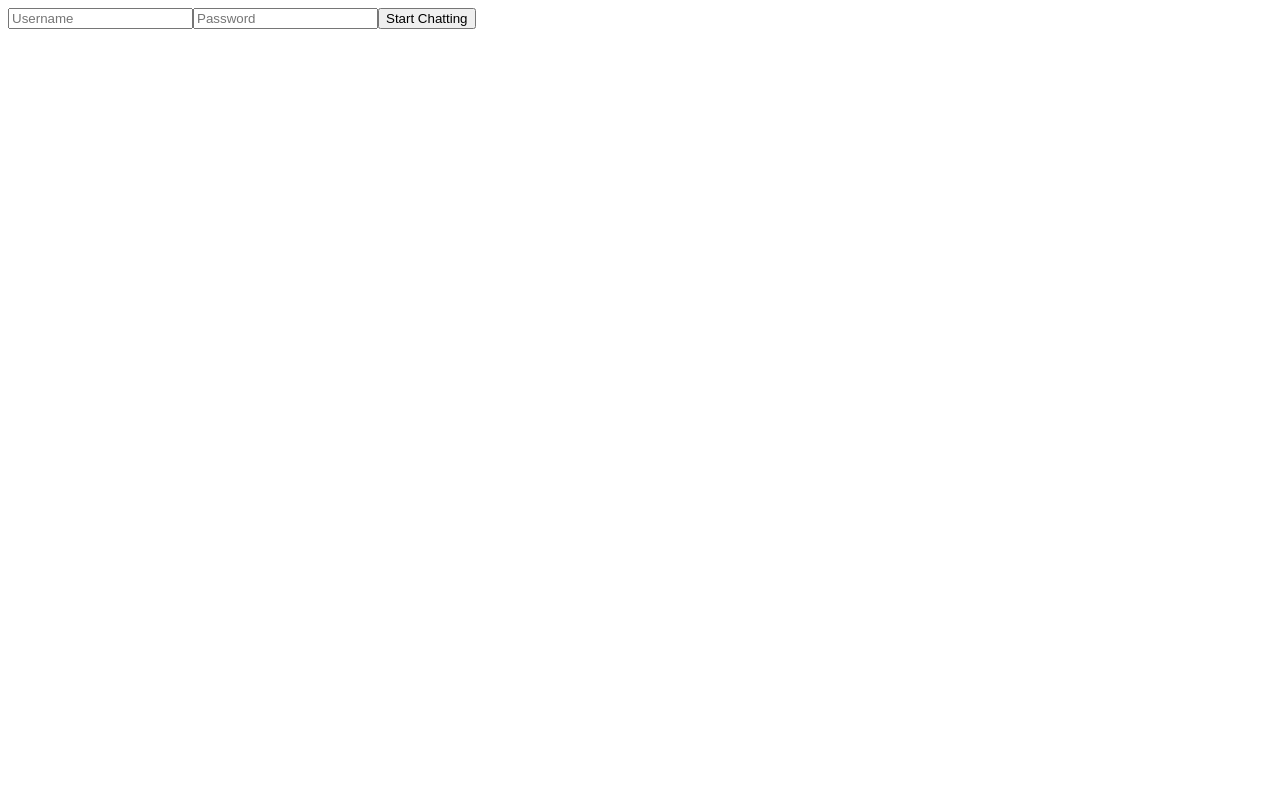
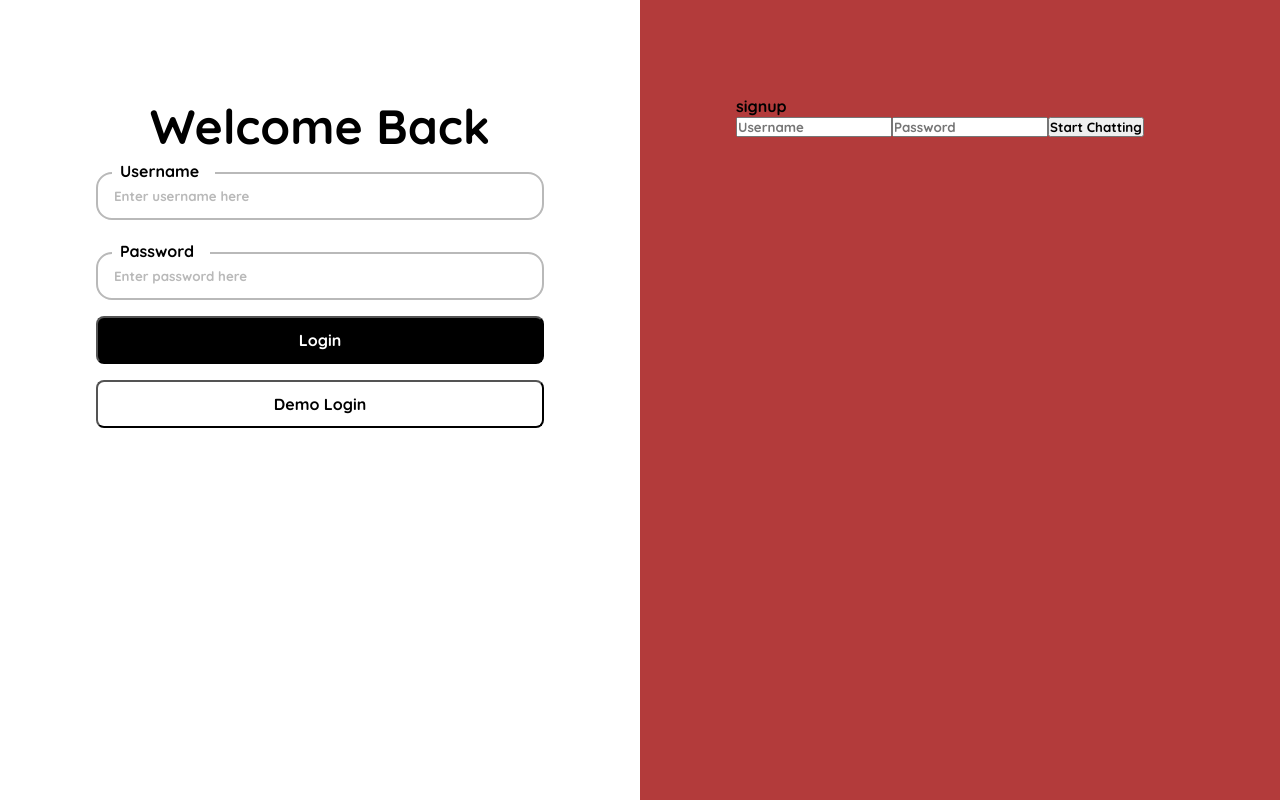
Before and after one commit to mrbrovki/chatsystem-fr, a React (Vite) app: page / in a window 1280 px wide. Built offline with nearby package versions, Linux system fonts and the light colour scheme.

Commit message:
auth component

```diff
--- a/src/App.jsx
+++ b/src/App.jsx
@@ -1,16 +1,38 @@
 import {useContext } from 'react'
 import Chat from './Chat';
-import Login from './Login';
+import AuthForm from './AuthForm';
 import { Context } from './context';
+import { createGlobalStyle } from 'styled-components';
 
+const GlobalStyles = createGlobalStyle`
+  *,
+  *::before,
+  *::after {
+    box-sizing: border-box;
+  }
+  body,
+  html,
+  * {
+    margin: 0;
+    padding: 0;
+    font-family: "Quicksand", sans-serif;
+    font-optical-sizing: auto;
+    font-weight: 700;
+    font-style: normal;
+  }
+  p{
+
+  }
+`;
 function App() {
   const {state: {username}} = useContext(Context);
   let content = username ?
   <Chat /> :
-  <Login />
+  <AuthForm />
 
   return (
     <>
+      <GlobalStyles />
       {content}
     </>
   )
--- /dev/null
+++ b/src/AuthForm.jsx
@@ -0,0 +1,27 @@
+import styled from "styled-components";
+import Login from "./Login";
+import Signup from "./Signup";
+
+const StyledAuth = styled.main`
+ background-color: grey;
+ height: 100vh;
+ width: 100%;
+ display: flex;
+ flex-flow: row nowrap;
+
+ & > div{
+  flex: 1;
+  padding: 96px;
+ }
+`;
+
+const AuthForm = () => {
+ return(
+  <StyledAuth>
+   <Login />
+   <Signup />
+  </StyledAuth>
+ );
+}
+
+export default AuthForm;
--- a/src/Chat.jsx
+++ b/src/Chat.jsx
@@ -7,31 +7,10 @@ import { Client } from "@stomp/stompjs";
 import UserChats from "./UserChats";
 import {getAuthHeader} from "./utils";
 import styled from "styled-components";
-import { createGlobalStyle } from 'styled-components';
 import Sidebar from "./Sidebar";
 import OpenChat from "./OpenChat";
 import { Context } from "./context";
 
-const GlobalStyles = createGlobalStyle`
-  *,
-  *::before,
-  *::after {
-    box-sizing: border-box;
-  }
-  body,
-  html,
-  * {
-    margin: 0;
-    padding: 0;
-    font-family: "Quicksand", sans-serif;
-    font-optical-sizing: auto;
-    font-weight: 700;
-    font-style: normal;
-  }
-  p{
-
-  }
-`;
 
 const StyledMain = styled.main`
   width: 100%;
@@ -139,7 +118,6 @@ export default function Chat(){
 
  return(
   <>
-    <GlobalStyles />
     <StyledMain>
       <Sidebar />
       <UserChats />
--- a/src/Login.jsx
+++ b/src/Login.jsx
@@ -4,6 +4,72 @@
 import { useContext, useState } from "react";
 import { getAuthHeader } from "./utils";
 import { Context } from "./context";
+import styled from "styled-components";
+
+const StyledLogin = styled.div`
+  background-color: white;
+
+  & > p{
+    text-align: center;
+    font-size: 3rem;
+  }
+`;
+
+const StyledForm = styled.form`
+  display: flex;
+  flex-flow: column nowrap;
+  height: 100%;
+  max-width: 500px;
+  margin: 0 auto 0;
+
+  gap: 1rem 0;
+
+   & > div{
+    position: relative;
+    height: 4rem;
+
+    & > label{
+      left: 1rem;
+      top: 0.3rem;
+      position: absolute;
+      background-color: #fff;
+      padding-right: 16px;
+      padding-left: 8px;
+    }
+
+    & > input{
+      width: 100%;
+      height: 3rem;
+      margin-top: 1rem;
+      border-radius: 16px;
+      padding-left: 16px;
+      border: 2px solid #b9b9b9;
+
+      &::placeholder{
+        color: #b9b9b9;
+      }
+    }
+
+
+  }
+`;
+
+const StyledButton = styled.button`
+  height: 3rem;
+  background-color: ${({$isDark}) => $isDark ? "#000": "#fff"};
+  color: ${({$isDark}) => $isDark ? "#ffffff": "#000000"};
+  font-size: 1rem;
+  border-radius: 8px;
+  transition: color 0.3s, background-color 0.3s;
+
+  &:hover{
+    background-color: ${({$isDark}) => $isDark ? "#ffffff": "#000000"};
+    color: ${({$isDark}) => $isDark ? "#000000": "#ffffff"};
+    cursor: pointer;
+  }
+`
+
+
 
 export default function Login(){
 const {dispatch} = useContext(Context);
@@ -43,15 +109,24 @@ const authenticate = async () => {
 
   console.log("trigger")
  return (
-  <>
-  <form id="login" name="login">
+  <StyledLogin>
+  <p>Welcome Back</p>
+  <StyledForm id="login" name="login">
+    <div>
+      <label for="username">Username</label>
     <input type="text" id="username" name="username"
-    placeholder="Username" onChange={handleChange}/>
+    placeholder="Enter username here" onChange={handleChange}/>
+    </div>
+    <div>
+      <label for="password">Password</label>
+      <input type="password" id="password" name="password"
+    placeholder="Enter password here" onChange={handleChange}/>
+    </div>
 
-    <input type="password" id="password" name="password"
-    placeholder="Password" onChange={handleChange}/>
-    <button type="submit" onClick={login}>Start Chatting</button>
-   </form>
-  </>
+
+    <StyledButton type="submit" onClick={login} $isDark>Login</StyledButton>
+    <StyledButton type="submit" onClick={login}>Demo Login</StyledButton>
+   </StyledForm>
+  </StyledLogin>
  )
 }
--- /dev/null
+++ b/src/Signup.jsx
@@ -0,0 +1,23 @@
+import styled from "styled-components";
+
+const StyleSignup = styled.div`
+  background-color: #b33b3b;
+`;
+const Signup = () => {
+ return(
+  <StyleSignup>
+  signup
+  <form id="login" name="login">
+    <input type="text" id="username" name="username"
+    placeholder="Username"/>
+
+    <input type="password" id="password" name="password"
+    placeholder="Password"/>
+    <button type="submit">Start Chatting</button>
+   </form>
+
+  </StyleSignup>
+ );
+}
+
+export default Signup;
```
